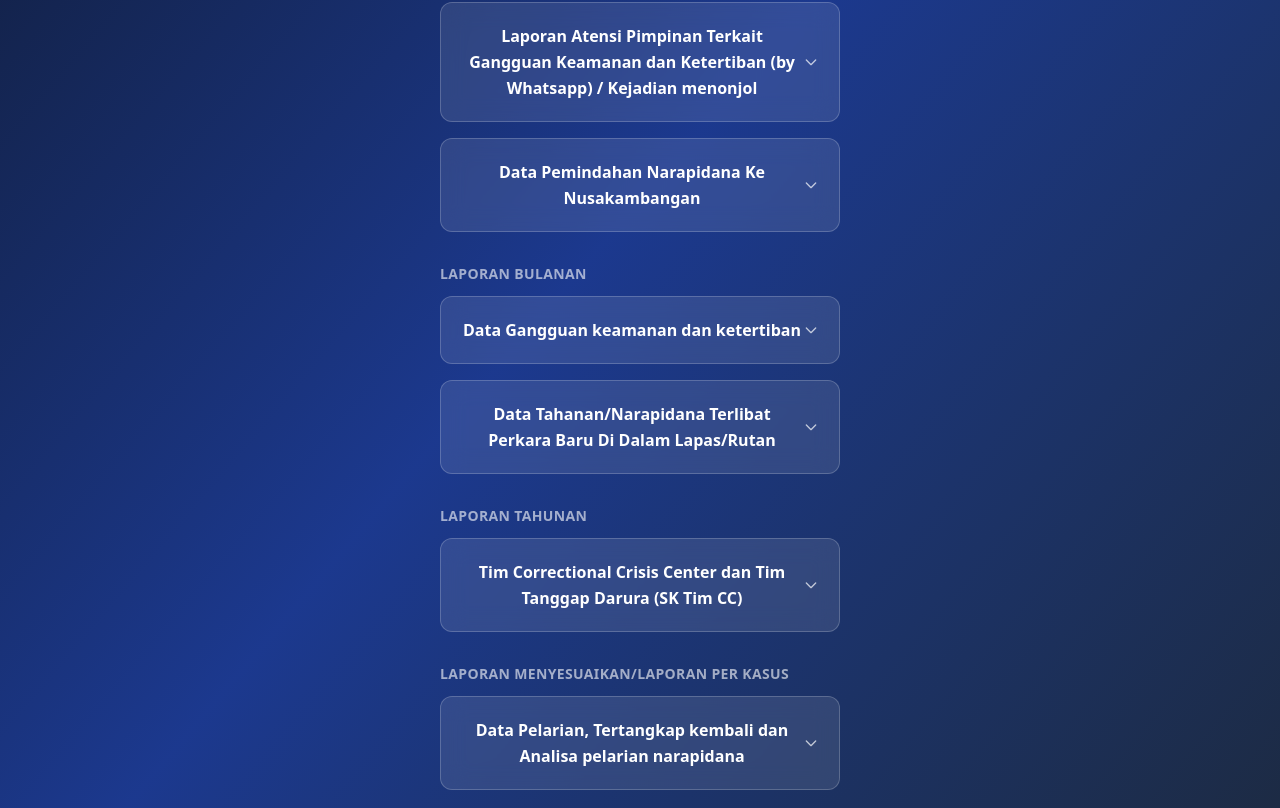
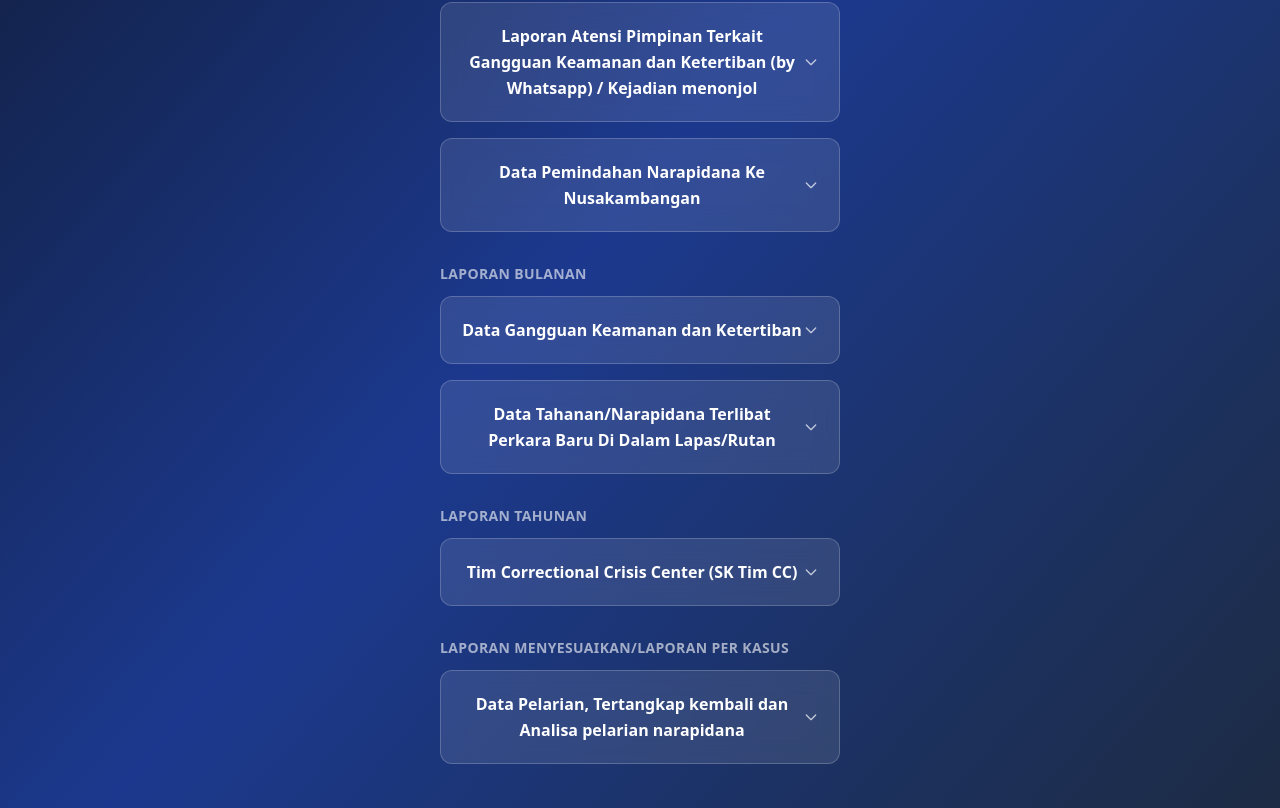
Before and after one commit to mazufik/pelaporanditpamintel, a Next.js app: page /penindakan in a window 1280 px wide. Shown: the part 554-1362 px from the top of the page. Built offline with nearby package versions, Linux system fonts and the light colour scheme.

Commit message:
fix type subdit penindakan

```diff
--- a/src/app/penindakan/data.ts
+++ b/src/app/penindakan/data.ts
@@ -61,7 +61,7 @@ export const penindakanMenus: Category[] = [
         category: "Laporan Bulanan",
         menus: [
             {
-                title: "Data Gangguan keamanan dan ketertiban",
+                title: "Data Gangguan Keamanan dan Ketertiban",
                 items: [
                     {
                         label: "Format Laporan",
@@ -92,7 +92,7 @@ export const penindakanMenus: Category[] = [
         category: "Laporan Tahunan",
         menus: [
             {
-                title: "Tim Correctional Crisis Center dan Tim Tanggap Darura (SK Tim CC)",
+                title: "Tim Correctional Crisis Center (SK Tim CC)",
                 items: [
                     {
                         label: "Format Laporan",
```
